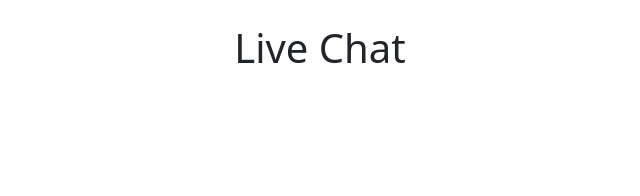
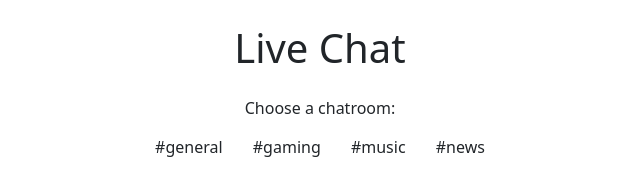
Before and after one commit to Vidhi0229/Live-chatroom, a plain HTML site: page index.html in a window 1280 px wide. Shown: the whole page, without its empty margins (320-960 px from the left). Drawn offline with nearby package versions, Linux system fonts and the light colour scheme.

Commit message:
Add  buttons for chat room

```diff
--- a/index.html
+++ b/index.html
@@ -10,6 +10,19 @@
     <div class="container my-4">
         <!-- container and title -->
         <h1 class="my-4 text-center">Live Chat</h1>
+
+        <!--Buttons for chat-room-->
+        <div class = "chat-rooms mb-3 text-center">
+            <div class = "my-2">Choose a chatroom:</div>
+            <button class="btn" id="general">#general</button>
+            <button class="btn" id="gaming">#gaming</button>
+            <button class="btn" id="music">#music</button>
+            <button class="btn" id="news">#news</button>
+        </div>
+
+
+
+
     </div>
 
 
```
